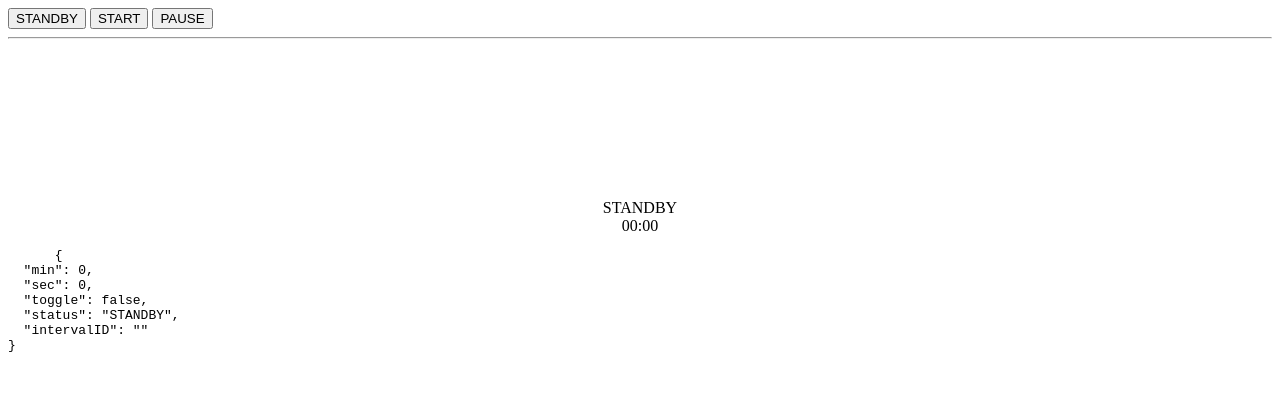
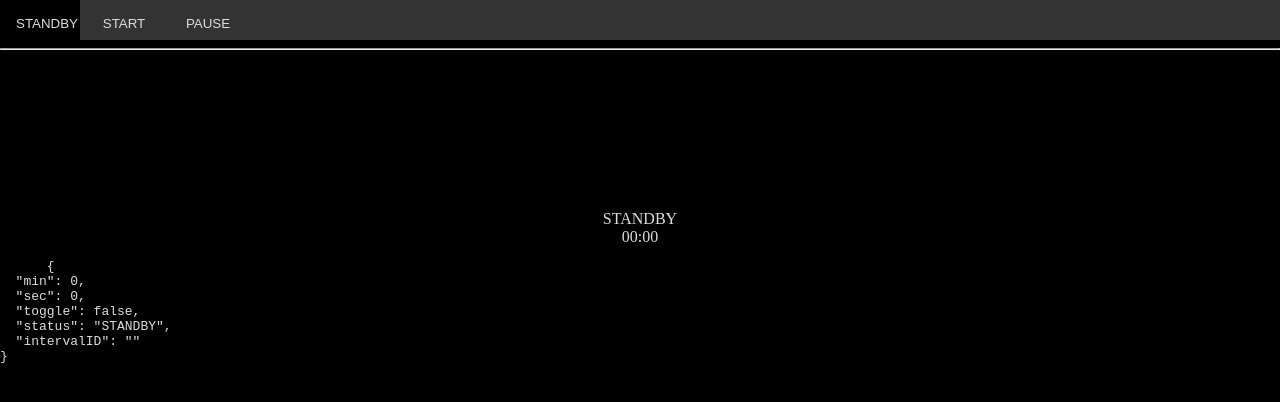
Before and after one commit to cat2koban/vue-timekeeper, a plain HTML site: page timekeeper.html in a window 1280 px wide. Drawn offline with nearby package versions, Linux system fonts and the light colour scheme.

Commit message:
スタイルの追加

```diff
--- a/css/main.css
+++ b/css/main.css
@@ -1,3 +1,9 @@
+body {
+  margin: 0;
+  background: #000000;
+  color: #dddddd;
+}
+
 #status {
   margin-top: 10rem;
 }
@@ -5,3 +11,28 @@
 .has-text-centered {
   text-align: center;
 }
+.navbar {
+  width: 100%;
+  height: 2.5rem;
+  background: #333333;
+}
+
+button {
+  width: 5rem;
+  height: 2.5rem;
+  background: #333333;
+  color: #dddddd;
+  border-style: none;
+  padding: 1rem;
+}
+
+button:hover, .clicked {
+  background:  #000000;
+}
+
+input {
+  width: 3rem;
+  height: 1.5rem;
+  border-radius: 1rem;
+  border-style: none;
+}
```
